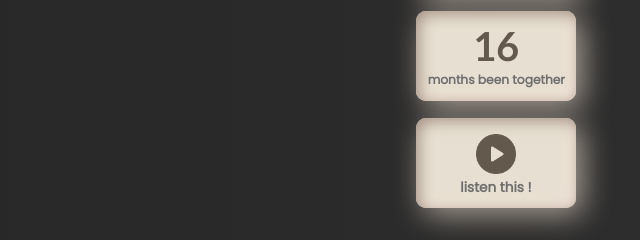
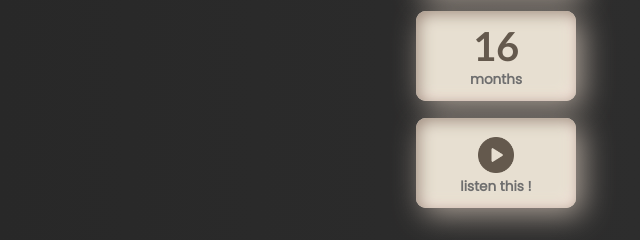
Before and after one commit to dimasptrautmaa/nazwasalsabila.github.io, a plain HTML site: page home.html in a window 1280 px wide. Shown: the part 224-464 px from the top of the page, 640-1280 px from the left. Drawn offline with Linux system fonts and the light colour scheme.

Commit message:
update ui

```diff
--- a/css/home.css
+++ b/css/home.css
@@ -160,13 +160,8 @@ section {
     align-items: center;
 }
 
-h3.months{
-    scale: 0.9;
-    text-align: center;
-}
-
 img#box-img {
-    width: 40px;
+    width: 36px;
     transform: translateY(5px);
     cursor: pointer;
 }
--- a/home.html
+++ b/home.html
@@ -45,7 +45,7 @@
                     </div>
                     <div id="box-right">
                         <h1>16</h1>
-                        <h3 class="months">months been together</h3>
+                        <h3 class="months">months</h3>
                     </div>
                     <div id="box-right">
                         <h1><img id="box-img" src="/img/play-button.png" alt=""></h1>
```
